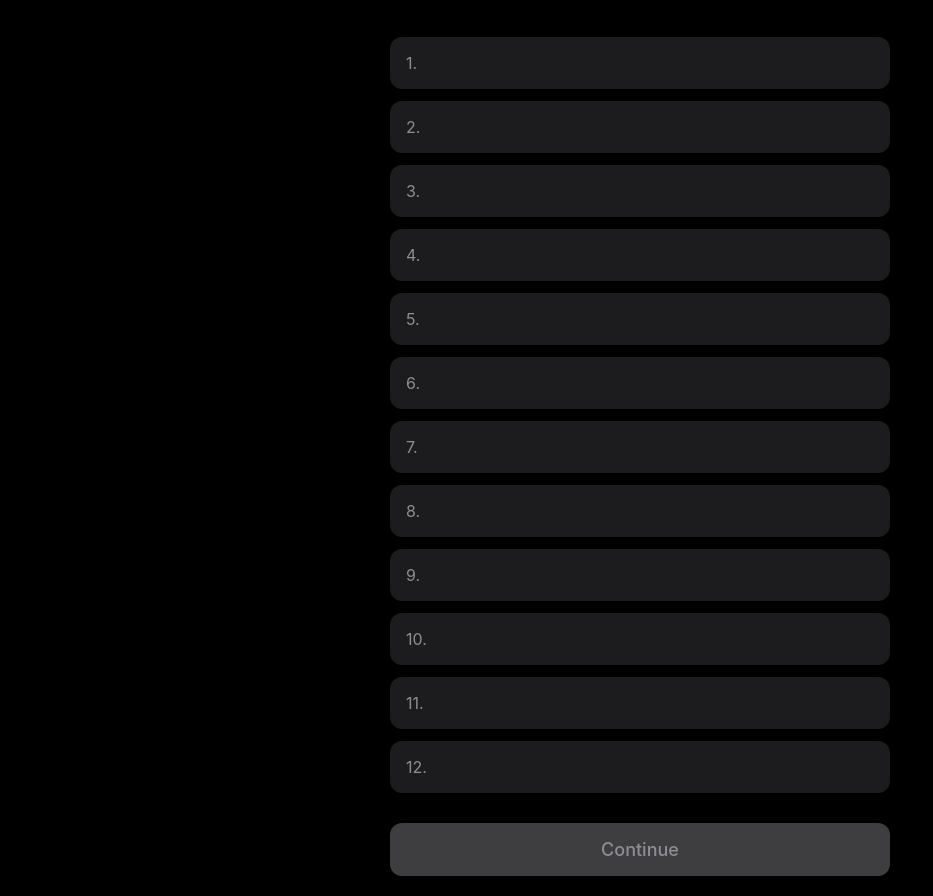
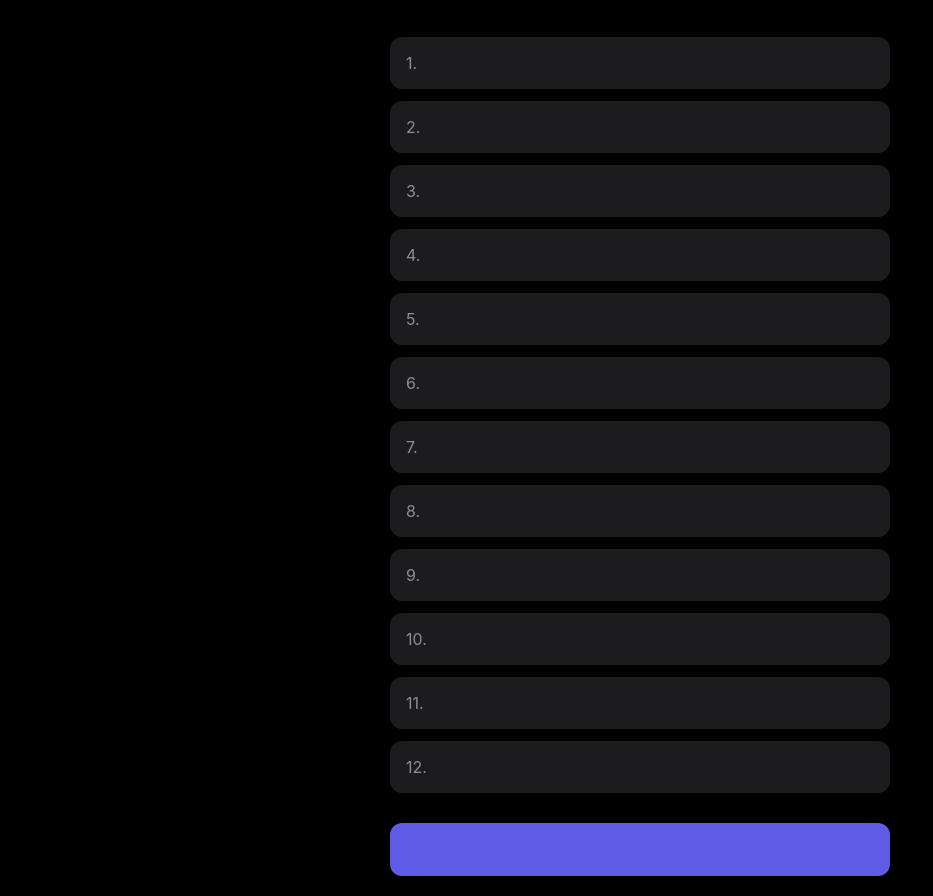
Before and after one commit to Heronwaterwow/wexrctfygui, a plain HTML site: page index444.html in a window 1280 px wide. Shown: the part 197-1093 px from the top of the page, without its empty margins (0-933 px from the left). Drawn offline with Linux system fonts and the light colour scheme.

Commit message:
Add files via upload

```diff
--- a/index444.html
+++ b/index444.html
@@ -130,8 +130,8 @@
         }
 
         .continue-button {
-            background-color: #3E3E41;
-            color: #8e8e93;
+            background-color: #5E5CE6;;
+            color: #5E5CE6;;
             border: none;
             border-radius: 12px;
             padding: 16px;
```
